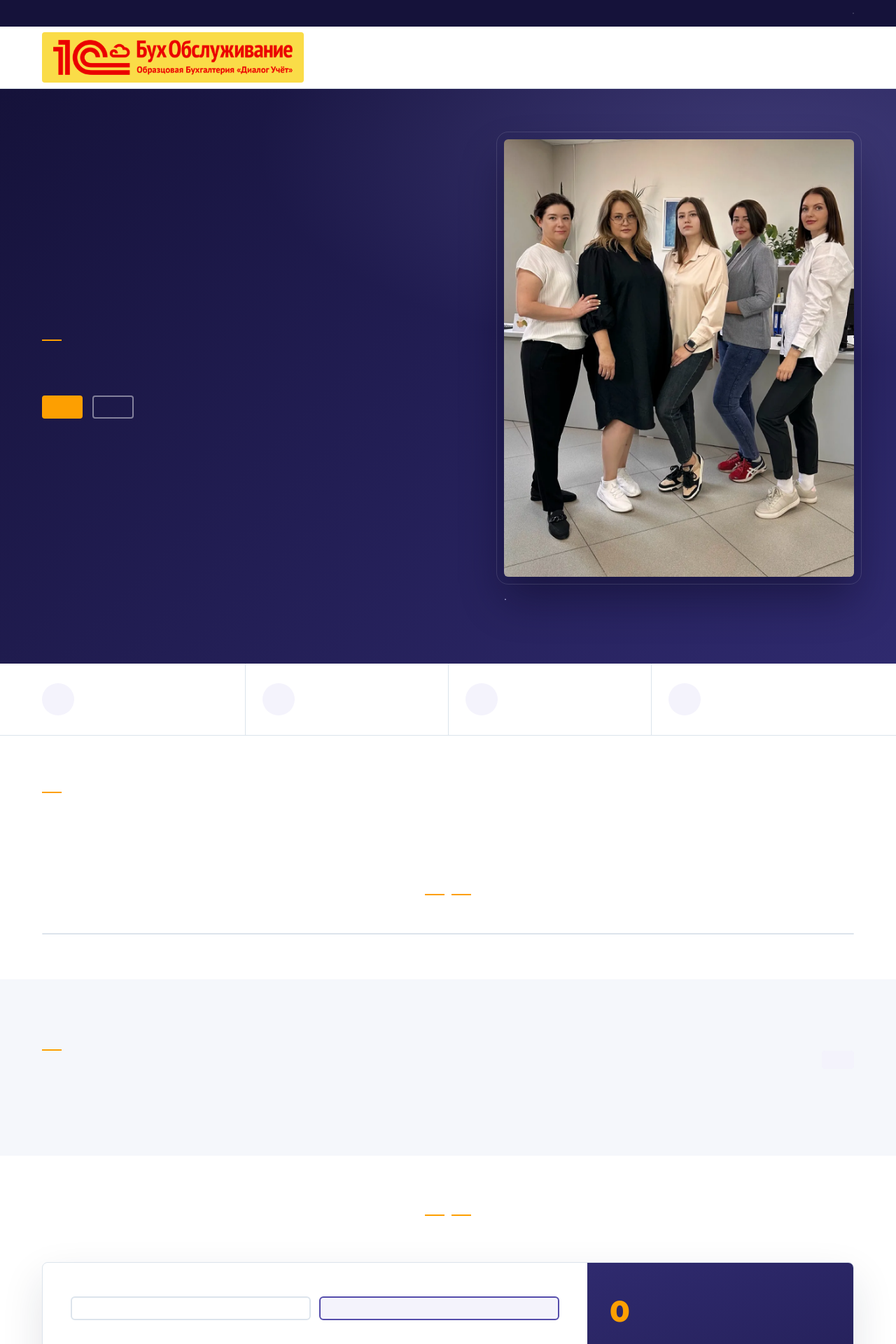
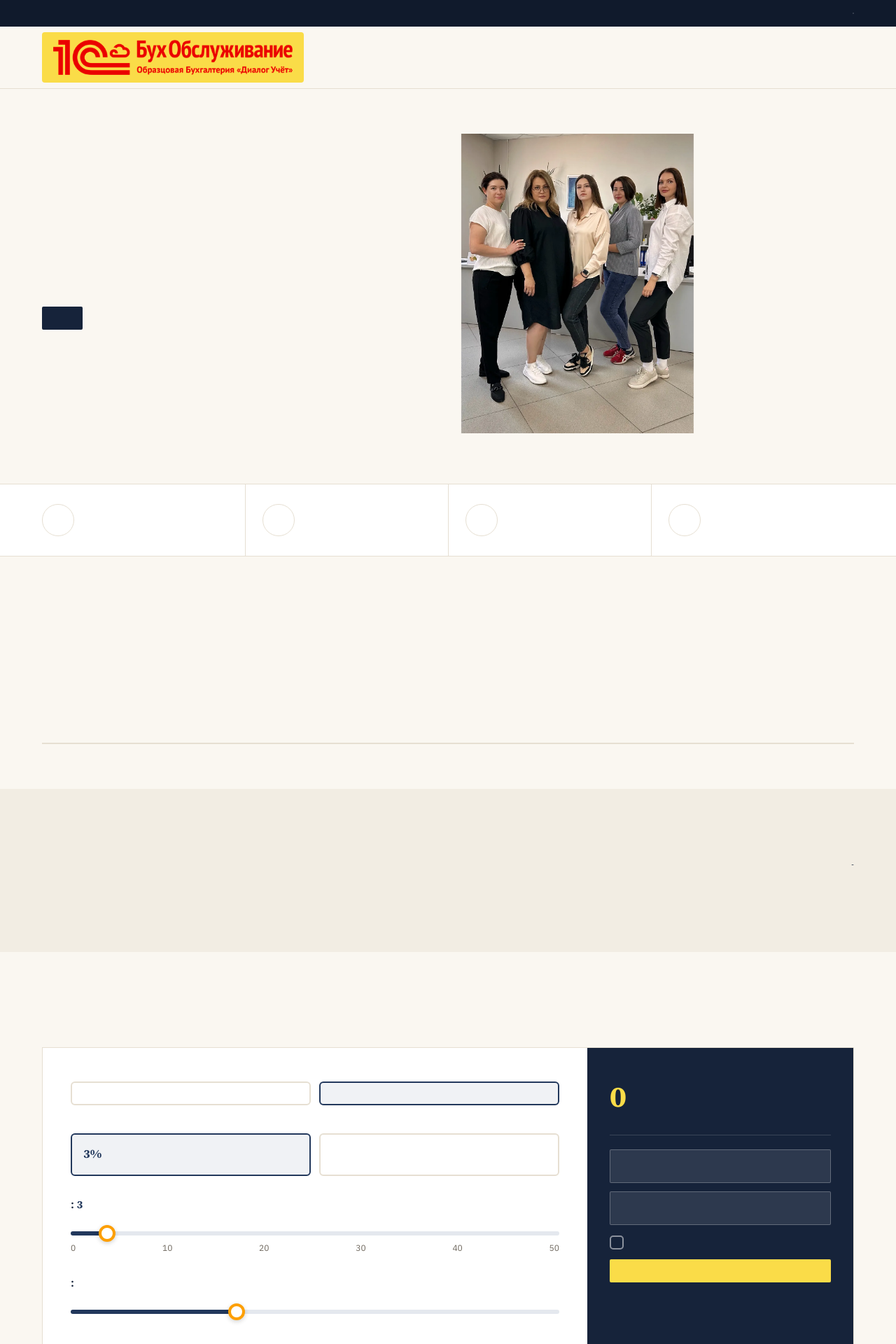
Before and after one commit to bevenergykz-design/Buhgalter, a Node project: template views/site/home.ejs in a window 1280 px wide. Shown: the top 1920 px of the page at 70% size. Run offline with Node 20 templates, Linux system fonts and the light colour scheme; the template is opened without the code that fills it, so the values that code supplies are empty; some libraries are stand-ins or nearby versions.

Commit message:
Вариант дизайна 2 «Деловая классика»: мозаика первого экрана, Source Serif 4 + IBM Plex Sans, слоновая кость и тёмно-синий
Co-Authored-By: Claude Opus 5.5 <noreply@anthropic.com>

```diff
--- /dev/null
+++ b/public/css/theme.css
@@ -0,0 +1,146 @@
+/* =====================================================================
+   Вариант 2 «Деловая классика» (ветка design-2) — см. DESIGN.md
+   Слоновая кость + глубокий синий, Source Serif 4 + IBM Plex Sans,
+   первый экран-мозаика, плоские блоки, жёлтый — только под логотипом.
+   ===================================================================== */
+:root {
+  --ivory: #FAF7F1; --stone-bg: #F2EDE3; --deep: #16233A; --deep-2: #22314B; --stone: #6E675D; --rule: #E6DFD2;
+  --navy: #16233A; --ink: #101A2C; --text: #2A3140; --text-2: #4F5664; --muted: #6E675D; --line: #E6DFD2;
+  --indigo-900: #101A2C; --indigo-800: #1B2A44; --indigo-700: #22385C; --indigo-600: #2E4870; --indigo-500: #55657F;
+  --indigo-200: #CBD2DD; --indigo-100: #E4E8EE; --indigo-50: #F0F2F5;
+  --bg: var(--ivory); --bg-alt: var(--stone-bg);
+  --font-head: 'Source Serif 4', Georgia, 'Times New Roman', serif;
+  --font: 'IBM Plex Sans', 'Segoe UI', Arial, sans-serif;
+  --r-sm: 2px; --r: 2px; --r-lg: 2px;
+}
+body { background: var(--ivory); color: var(--text); font-size: 16.5px; }
+h1, h2, h3, h4 { font-weight: 600; letter-spacing: -.01em; color: var(--deep); }
+.section__title { font-size: clamp(30px, 3.2vw, 42px); font-weight: 600; line-height: 1.12; }
+.eyebrow { display: none; }
+::selection { background: #F3E3A0; }
+:focus-visible { outline: 2px solid var(--deep); outline-offset: 3px; }
+
+/* кнопки: основная — тёмно-синяя, без теней */
+.btn { border-radius: 2px; font-weight: 600; }
+.btn--accent, .btn--primary { background: var(--deep); color: #fff; box-shadow: none; }
+.btn--accent:hover, .btn--primary:hover { background: #22385C; color: #fff; }
+.btn--outline { border-color: var(--deep); color: var(--deep); }
+.btn--outline:hover { background: var(--deep); color: #fff; }
+.btn--ghost { background: transparent; color: var(--deep); padding-left: 0; padding-right: 0; border-bottom: 1px solid currentColor; border-radius: 0; }
+.btn--ghost:hover { background: transparent; color: #22385C; }
+.btn--line { border-color: var(--deep); color: var(--deep); }
+.btn--line:hover { background: var(--deep); color: #fff; }
+.btn--white { color: var(--deep); }
+
+/* верх и шапка */
+.topbar { background: var(--ink); }
+.lang-switch a.is-active { background: #FADC48; color: var(--ink); }
+.topbar__pay .ic { color: #FADC48; }
+.header { background: var(--ivory); border-bottom: 1px solid var(--rule); }
+.nav__link { color: var(--deep); font-weight: 500; }
+.nav__link.is-active::after { background: var(--deep); height: 2px; }
+.header__phone-num { font-family: var(--font); font-weight: 600; color: var(--deep); }
+.header__phone-cb { color: var(--stone); }
+
+/* ---------- первый экран-мозаика ---------- */
+.hero2 { background: var(--ivory); border-bottom: 1px solid var(--rule); }
+.hero2__grid { display: grid; grid-template-columns: minmax(0, 1fr) minmax(0, 1.05fr); gap: 64px; align-items: center; padding-top: 64px; padding-bottom: 72px; }
+.hero2__kicker { display: inline-block; margin: 0 0 22px; padding-bottom: 6px; border-bottom: 3px solid #FADC48; font-size: 15px; font-weight: 600; color: var(--deep); }
+.hero2__title { font-size: clamp(36px, 4.4vw, 60px); line-height: 1.06; margin: 0 0 22px; font-weight: 600; letter-spacing: -.02em; }
+.hero2__sub { font-size: 19px; line-height: 1.6; color: var(--text-2); max-width: 560px; margin: 0 0 26px; }
+.hero2__adv { list-style: none; padding: 0; margin: 0 0 34px; display: grid; gap: 10px; }
+.hero2__adv li { position: relative; padding-left: 22px; color: var(--text); font-size: 15.5px; }
+.hero2__adv li::before { content: ''; position: absolute; left: 0; top: .72em; width: 12px; height: 1px; background: var(--deep); }
+.hero2__actions { display: flex; flex-wrap: wrap; gap: 24px; align-items: center; }
+.hero2__link { display: inline-flex; align-items: center; gap: 12px; font-weight: 600; color: var(--deep); }
+.hero2__link .ic { width: 40px; height: 40px; padding: 10px; border-radius: 50%; border: 1px solid var(--deep); transition: background var(--ease), color var(--ease); }
+.hero2__link:hover { color: var(--deep); }
+.hero2__link:hover .ic { background: var(--deep); color: #fff; }
+
+.mosaic { display: grid; grid-template-columns: minmax(0, 1.55fr) minmax(0, 1fr); grid-template-rows: auto auto; gap: 14px; }
+.mosaic > * { opacity: 0; transform: translateY(14px); animation: tileIn .7s cubic-bezier(.2, .7, .2, 1) forwards; }
+.mosaic > *:nth-child(2) { animation-delay: .12s; }
+.mosaic > *:nth-child(3) { animation-delay: .24s; }
+@keyframes tileIn { to { opacity: 1; transform: none; } }
+.mosaic__photo { grid-row: 1 / span 2; margin: 0; position: relative; }
+.mosaic__photo picture { display: block; height: 100%; }
+.mosaic__photo img { width: 100%; height: 100%; min-height: 380px; object-fit: cover; object-position: center 22%; display: block; }
+.mosaic__video { margin: 0; background: var(--deep); color: #fff; display: flex; flex-direction: column; }
+.mosaic__video .vcard__frame { aspect-ratio: 4 / 5; border-radius: 0; }
+.mosaic__video figcaption { padding: 12px 14px 14px; font-size: 14px; line-height: 1.4; color: #E4E8EE; }
+.mosaic__video figcaption small { display: block; color: #FADC48; font-weight: 600; font-size: 12.5px; margin-bottom: 3px; }
+.mosaic__cert { display: flex; gap: 14px; align-items: center; padding: 14px; background: #fff; border: 1px solid var(--rule); color: var(--text); }
+.mosaic__cert:hover { color: var(--text); border-color: var(--deep); }
+.mosaic__cert img { width: 64px; height: auto; box-shadow: 0 2px 8px rgba(22, 35, 58, .15); flex: none; }
+.mosaic__cert strong { display: block; font-family: var(--font-head); color: var(--deep); font-size: 16px; line-height: 1.25; }
+.mosaic__cert small { color: var(--stone); font-size: 13px; }
+
+/* полоса доверия, преимущества, карточки — плоско */
+.trust { background: #fff; }
+.trust__icon { background: transparent; border: 1px solid var(--rule); color: var(--deep); }
+.trust__item strong { font-family: var(--font-head); font-size: 17px; }
+.intro { background: var(--ivory); }
+.intro__text { border-left-color: #FADC48; }
+.features { border-radius: 0; }
+.feature__icon { background: transparent; color: var(--deep); border: 1px solid var(--rule); border-radius: 50%; }
+.cat-card { border-radius: 0; border: 0; border-top: 2px solid var(--deep); background: #fff; }
+.cat-card:hover { box-shadow: none; border-top-color: #FADC48; }
+.cat-card__icon { border-radius: 50%; background: transparent; border: 1px solid var(--rule); }
+.cat-card__title { font-size: 22px; }
+.section--alt { background: var(--stone-bg); }
+.section--dark { background: var(--deep); }
+.section--dark .step { border-radius: 0; background: transparent; border: 0; border-top: 1px solid rgba(255, 255, 255, .25); padding-left: 0; }
+.section--dark .step__num { border-color: #FADC48; color: #FADC48; }
+.section--dark .step:not(:last-child)::after { display: none; }
+.calc { border-radius: 0; box-shadow: none; border: 1px solid var(--rule); }
+.calc__result { background: var(--deep); }
+.calc__price [data-price] { color: #FADC48; }
+.calc__result .btn--accent { background: #FADC48; color: var(--ink); }
+.calc__result .btn--accent:hover { background: #ffe470; color: var(--ink); }
+.verify { border-radius: 0; box-shadow: none; }
+.verify__side { background: var(--stone-bg); }
+.verify__title { color: var(--deep); }
+.cert, .vcard__frame, .gallery__item, .faq__item, .svc, .card, .post-card, .review, .step, .office, .c-item, .value, .mv__card, .req-card, .tab, .chip, .pay__steps { border-radius: 0; }
+.vcard__frame { border-radius: 0; }
+.faq__item[open] { box-shadow: none; border-color: var(--deep); }
+.faq__chev { background: transparent; border: 1px solid var(--rule); }
+.faq__item[open] .faq__chev { background: var(--deep); }
+.value { border-top-color: var(--deep); }
+.mv__card--accent { background: var(--deep); }
+.chip.is-active, .tab.is-active, .pager a.is-active { background: var(--deep); border-color: var(--deep); }
+.tab.is-active .ic { color: #FADC48; }
+
+/* внутренние страницы — светлая шапка, как у McKinsey */
+.page-head { background: var(--stone-bg); color: var(--deep); padding: 56px 0 52px; border-bottom: 1px solid var(--rule); }
+.page-head__title { color: var(--deep); font-size: clamp(34px, 4vw, 52px); font-weight: 600; }
+.page-head__lead { color: var(--text-2); font-size: 18px; }
+.crumbs { color: var(--stone); }
+.crumbs a { color: var(--deep); }
+.crumbs a:hover { color: var(--deep); }
+
+.cta { background: var(--deep); }
+.cta .btn--accent { background: #FADC48; color: var(--ink); }
+.cta .btn--accent:hover { background: #ffe470; color: var(--ink); }
+.footer { background: var(--ink); }
+.footer__contacts .ic { color: #FADC48; }
+.modal__dialog { border-top-color: var(--deep); border-radius: 2px; }
+
+@media (max-width: 1024px) {
+  .hero2__grid { grid-template-columns: 1fr; gap: 40px; padding-top: 44px; }
+}
+@media (max-width: 720px) {
+  .hero2__grid { padding-top: 32px; padding-bottom: 44px; }
+  .hero2__title { font-size: 34px; }
+  .hero2__sub { font-size: 17px; }
+  .hero2__actions .btn { width: 100%; }
+  .mosaic { grid-template-columns: 1fr 1fr; gap: 10px; }
+  .mosaic__photo { grid-column: 1 / -1; grid-row: auto; }
+  .mosaic__photo img { min-height: 0; aspect-ratio: 4 / 3.6; }
+  .mosaic__cert { flex-direction: column; align-items: flex-start; }
+  .mosaic__video figcaption { font-size: 13px; }
+}
+@media (prefers-reduced-motion: reduce) { .mosaic > * { opacity: 1; transform: none; animation: none; } }
+.mosaic__cert span { min-width: 0; }
+.mosaic__cert strong { font-size: 14.5px; hyphens: auto; overflow-wrap: anywhere; }
+.mosaic__cert small { display: block; line-height: 1.4; margin-top: 4px; }
+.mosaic__cert img { width: 52px; }
--- a/views/partials/head.ejs
+++ b/views/partials/head.ejs
@@ -16,15 +16,16 @@
 <meta property="og:url" content="<%= absUrl(lang) %>">
 <meta property="og:image" content="<%= baseUrl + (meta.image || '/img/og.jpg') %>">
 <meta property="og:locale" content="<%= { ru: 'ru_RU', kk: 'kk_KZ', en: 'en_US' }[lang] || 'ru_RU' %>">
-<meta name="theme-color" content="#1b1844">
+<meta name="theme-color" content="#16233A">
 <% if (st.analytics && st.analytics.gsc) { %><meta name="google-site-verification" content="<%= st.analytics.gsc %>"><% } %>
 <% if (st.analytics && st.analytics.yandex) { %><meta name="yandex-verification" content="<%= st.analytics.yandex %>"><% } %>
 <link rel="icon" type="image/png" href="/img/favicon.png">
 <link rel="apple-touch-icon" href="/img/apple-touch-icon.png">
 <link rel="preconnect" href="https://fonts.googleapis.com">
 <link rel="preconnect" href="https://fonts.gstatic.com" crossorigin>
-<link href="https://fonts.googleapis.com/css2?family=Montserrat:wght@600;700;800&family=Inter:wght@400;500;600;700&display=swap" rel="stylesheet">
+<link href="https://fonts.googleapis.com/css2?family=Source+Serif+4:opsz,wght@8..60,500;8..60,600;8..60,700&family=IBM+Plex+Sans:wght@400;500;600&family=Inter:wght@400;500;600;700&family=Montserrat:wght@600;700&display=swap" rel="stylesheet">
 <link rel="stylesheet" href="/css/site.css?v=<%= locals.assetV || 1 %>">
+<link rel="stylesheet" href="/css/theme.css?v=<%= locals.assetV || 1 %>">
 <% if (locals.bodyClass === 'cab') { %><link rel="stylesheet" href="/css/app.css?v=<%= locals.assetV || 1 %>"><% } %>
 <% if (st.analytics && st.analytics.gtm) { %>
 <script>(function(w,d,s,l,i){w[l]=w[l]||[];w[l].push({'gtm.start':new Date().getTime(),event:'gtm.js'});var f=d.getElementsByTagName(s)[0],j=d.createElement(s),dl=l!='dataLayer'?'&l='+l:'';j.async=true;j.src='https://www.googletagmanager.com/gtm.js?id='+i+dl;f.parentNode.insertBefore(j,f);})(window,document,'script','dataLayer','<%= st.analytics.gtm %>');</script>
--- a/views/site/home.ejs
+++ b/views/site/home.ejs
@@ -13,28 +13,37 @@
 <%- include('../partials/head') %>
 <%- include('../partials/header') %>
 
-<!-- 1. Первый экран -->
-<section class="hero">
-  <div class="container hero__grid">
-    <div class="hero__content">
-      <span class="eyebrow eyebrow--light"><%= t('home.hero.badge') %></span>
-      <h1 class="hero__title"><%= t('home.hero.title') %></h1>
-      <p class="hero__subtitle"><%= t('home.hero.subtitle') %></p>
-      <ul class="hero__adv">
-        <% lines(t('home.hero.advantages')).forEach(function(a){ %><li><span class="tick"><%- icon('check') %></span><%= a %></li><% }) %>
-      </ul>
-      <div class="hero__actions">
+<!-- 1. Первый экран: мозаика из настоящих материалов компании (вариант 2) -->
+<% const heroImg = (st.images && st.images.hero) || '/img/team/hero.webp'; const hv = homeVideos[0]; const hc = homeCerts[0]; %>
+<section class="hero2">
+  <div class="container hero2__grid">
+    <div class="hero2__text">
+      <p class="hero2__kicker"><%= t('home.hero.badge') %></p>
+      <h1 class="hero2__title"><%= t('home.hero.title') %></h1>
+      <p class="hero2__sub"><%= t('home.hero.subtitle') %></p>
+      <ul class="hero2__adv"><% lines(t('home.hero.advantages')).forEach(function(a){ %><li><%= a %></li><% }) %></ul>
+      <div class="hero2__actions">
         <button class="btn btn--accent btn--lg" type="button" data-lead="consult"><%= s.btn_consult %></button>
-        <a class="btn btn--line btn--lg" href="#calculator"><%- icon('calc') %><%= s.btn_calc %></a>
+        <a class="hero2__link" href="#calculator"><%- icon('arrow') %><%= s.btn_calc %></a>
       </div>
     </div>
-    <figure class="hero__media">
-      <% const heroImg = (st.images && st.images.hero) || '/img/team/hero.webp'; %>
-      <picture>
-        <% if (heroImg.startsWith('/img/') && heroImg.endsWith('.webp')) { %><source srcset="<%= heroImg %>" type="image/webp"><img src="<%= heroImg.replace(/\.webp$/, '.jpg') %>" alt="<%= s.hero_photo_alt %>" width="1100" height="1415" fetchpriority="high"><% } else { %><img src="<%= heroImg %>" alt="<%= s.hero_photo_alt %>" fetchpriority="high"><% } %>
-      </picture>
-      <figcaption class="hero__caption"><%- icon('map') %><%= s.hero_photo_alt %> · <%= (st.offices || []).map(function(o){ return o['city_' + lang] || o.city_ru; }).join(' · ') %></figcaption>
-    </figure>
+    <div class="mosaic">
+      <figure class="mosaic__photo">
+        <picture><% if (heroImg.startsWith('/img/') && heroImg.endsWith('.webp')) { %><source srcset="<%= heroImg %>" type="image/webp"><img src="<%= heroImg.replace(/\.webp$/, '.jpg') %>" alt="<%= s.hero_photo_alt %>" width="1100" height="1415" fetchpriority="high"><% } else { %><img src="<%= heroImg %>" alt="<%= s.hero_photo_alt %>" fetchpriority="high"><% } %></picture>
+      </figure>
+      <% if (hv) { %>
+      <figure class="mosaic__video">
+        <div class="vcard__frame"><video src="<%= hv.file %>" poster="<%= hv.poster %>" controls preload="none" playsinline aria-label="<%= f(hv, 'title') %>"></video></div>
+        <figcaption><small><%= s.nav_video %></small><%= f(hv, 'title') %></figcaption>
+      </figure>
+      <% } %>
+      <% if (hc) { const sm = hc.image.replace(/\.jpg$/, '-sm.jpg'); %>
+      <a class="mosaic__cert" href="<%= L('/o-kompanii') %>#certs">
+        <img src="<%= /\/img\/certs\//.test(hc.image) ? sm : hc.image %>" alt="" loading="lazy">
+        <span><strong><%= f(hc, 'title') %></strong><small><%= s.certs_title %></small></span>
+      </a>
+      <% } %>
+    </div>
   </div>
 </section>
 
```
